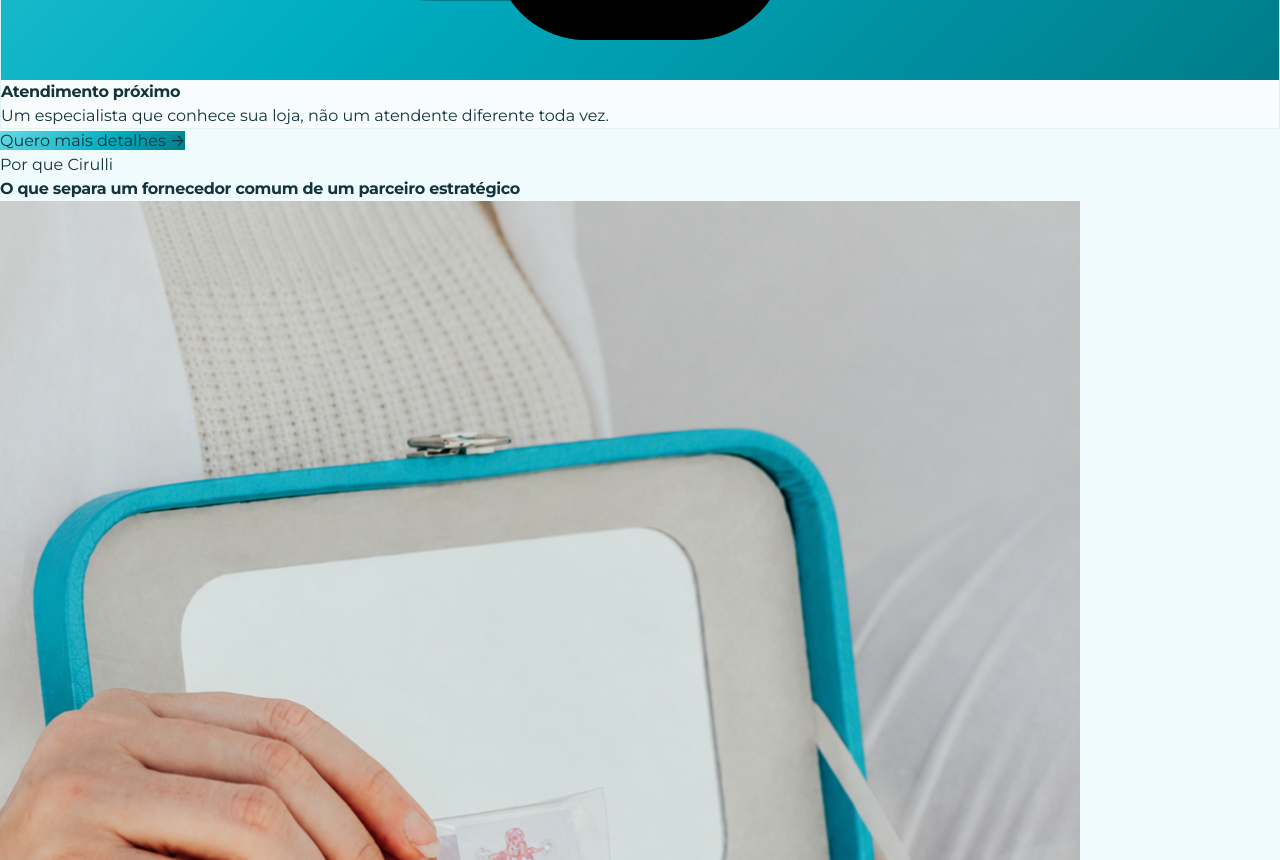
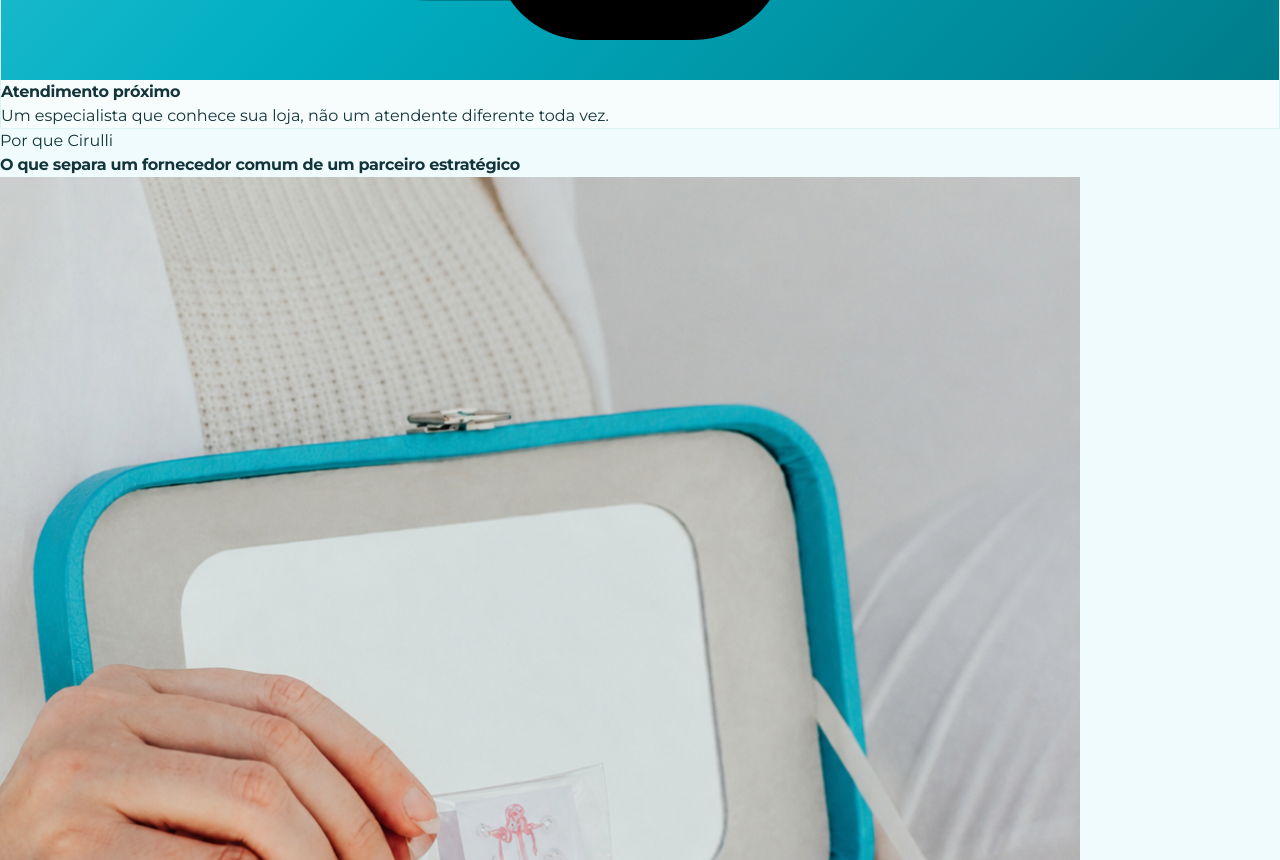
Before and after one commit to andrebastelli/cirulli-empreendedores, a React (Vite) app: page / in a window 1280 px wide. Shown: the part 11140-12000 px from the top of the page. Built offline with nearby package versions, Linux system fonts and the light colour scheme.

Commit message:
feat: remove WhatsApp link from App component
Removed the WhatsApp link button for more details.

```diff
--- a/src/App.tsx
+++ b/src/App.tsx
@@ -363,15 +363,6 @@ export default function App() {
   );
 })}
 
-<a
-  href={WHATSAPP_URL}
-  target="_blank"
-  rel="noopener noreferrer"
-  className="mt-[32px] md:mt-[48px] mx-auto flex items-center justify-center gap-3 px-[24px] md:px-[32px] py-[12px] md:py-[16px] rounded-[10px] gold-bg text-black font-bold text-[14px] md:text-[16px] transition-all hover:-translate-y-1"
->
-  Quero mais detalhes →
-</a>
-
         </div>
       </section>
 
```
